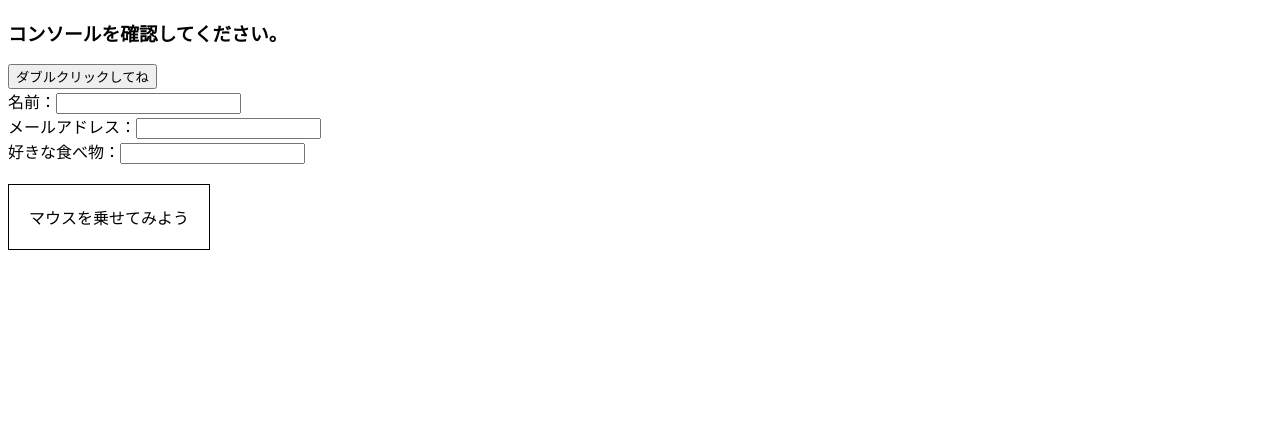
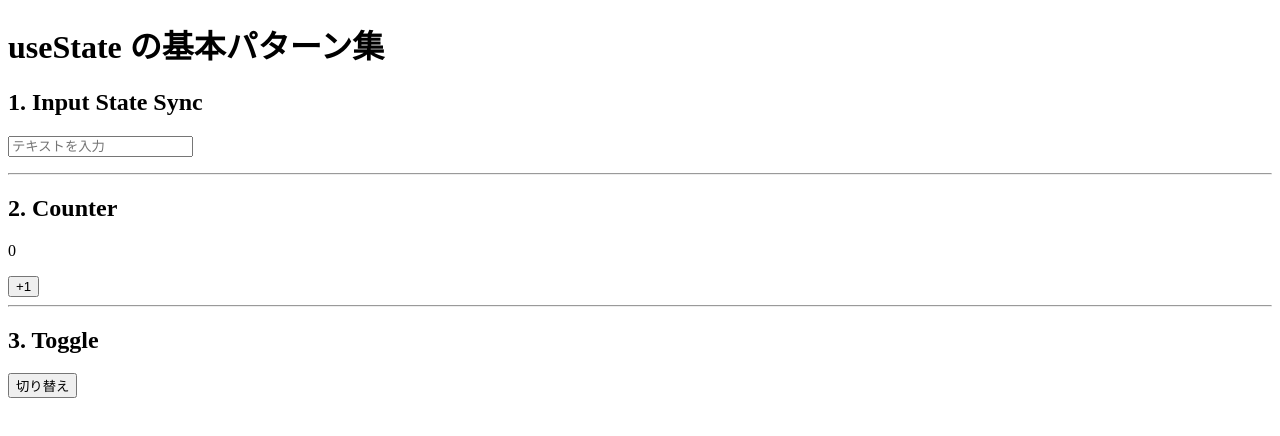
Before and after one commit to nasu-masa/frontend-study, a React (Vite) app in the folder react/react-basics/: page / in a window 1280 px wide. Shown: the top 436 px of the page. Built offline with nearby package versions, Linux system fonts and the light colour scheme.

Commit message:
Practice text sync, counter, and toggle with useState

```diff
--- a/react/react-basics/src/App.jsx
+++ b/react/react-basics/src/App.jsx
@@ -1,4 +1,4 @@
-import CardLesson from "./components/03-events-state/event-types";
+import CardLesson from "./components/03-events-state/useState-basics/parent";
 
 function App() {
   return <CardLesson />;
--- /dev/null
+++ b/react/react-basics/src/components/03-events-state/counter.jsx
@@ -0,0 +1,19 @@
+import { useState } from "react";
+
+const Example = () => {
+  const [count, setCount] = useState(0);
+
+  // POINT: setStateで値を更新すると画面も更新される
+  const handleClick = () => {
+    setCount(count + 1);
+  };
+
+  return (
+    <div>
+      <p>{count}</p>
+      <button onClick={handleClick}>+1</button>
+    </div>
+  );
+};
+
+export default Example;
--- /dev/null
+++ b/react/react-basics/src/components/03-events-state/useState-basics/counter.jsx
@@ -0,0 +1,19 @@
+import { useState } from "react";
+
+const Example = () => {
+  const [count, setCount] = useState(0);
+
+  // POINT: setStateで値を更新すると画面も更新される
+  const handleClick = () => {
+    setCount(count + 10);
+  };
+
+  return (
+    <div>
+      <p>{count}</p>
+      <button onClick={handleClick}>+1</button>
+    </div>
+  );
+};
+
+export default Example;
--- /dev/null
+++ b/react/react-basics/src/components/03-events-state/useState-basics/parent.jsx
@@ -0,0 +1,26 @@
+import TextSync from "./text-sync";
+import Counter from "./counter";
+import Toggle from "./toggle";
+
+const Parent = () => {
+  return (
+    <div>
+      <h1>useState の基本パターン集</h1>
+
+      <h2>1. Input State Sync</h2>
+      <TextSync />
+
+      <hr />
+
+      <h2>2. Counter</h2>
+      <Counter />
+
+      <hr />
+
+      <h2>3. Toggle</h2>
+      <Toggle />
+    </div>
+  );
+};
+
+export default Parent;
--- /dev/null
+++ b/react/react-basics/src/components/03-events-state/useState-basics/text-sync.jsx
@@ -0,0 +1,25 @@
+import { useState } from "react";
+
+// POINT: Stateを入力値と同期する
+const Example = () => {
+  const [text, setText] = useState("");
+
+  // POINT: onChange → setState → 再レンダリング
+  const handleChange = (e) => {
+    setText(e.target.value);
+  };
+
+  return (
+    <div>
+      <input
+        type="text"
+        value={text}
+        onChange={handleChange}
+        placeholder="テキストを入力"
+      />
+      <p>{text}</p>
+    </div>
+  );
+};
+
+export default Example;
--- /dev/null
+++ b/react/react-basics/src/components/03-events-state/useState-basics/toggle.jsx
@@ -0,0 +1,21 @@
+import { useState } from "react";
+
+const Example = () => {
+  // POINT: Stateによって表示内容を切り替えられる
+  const [isVisible, setIsVisible] = useState(false);
+
+  const handleClick = () => {
+    setIsVisible(!isVisible);
+    // 引数に論理否定演算子をわたすことで
+    // false->true、true->falseになる
+  };
+
+  return (
+    <div>
+      <button onClick={handleClick}>切り替え</button>
+      {isVisible && <p>表示されています</p>}
+    </div>
+  );
+};
+
+export default Example;
```
Also changed, not shown: react/react-basics/src/components/03-events-state/parent.jsx (added, +27 -0 lines), react/react-basics/src/components/03-events-state/event-basics/click-handler.jsx (renamed from react/react-basics/src/components/03-events-state/Example.jsx), react/react-basics/src/components/03-events-state/event-basics/event-types.css (renamed from react/react-basics/src/components/03-events-state/event-types.css).
